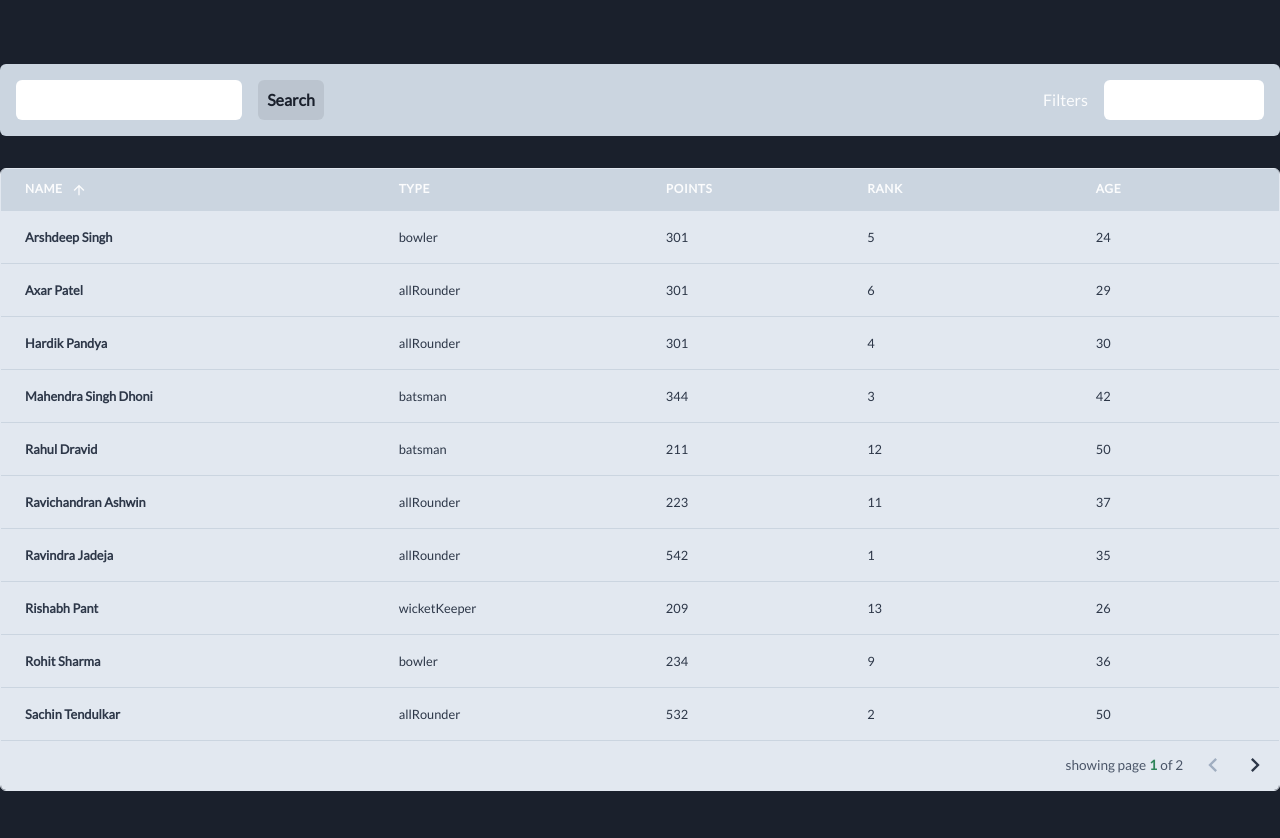
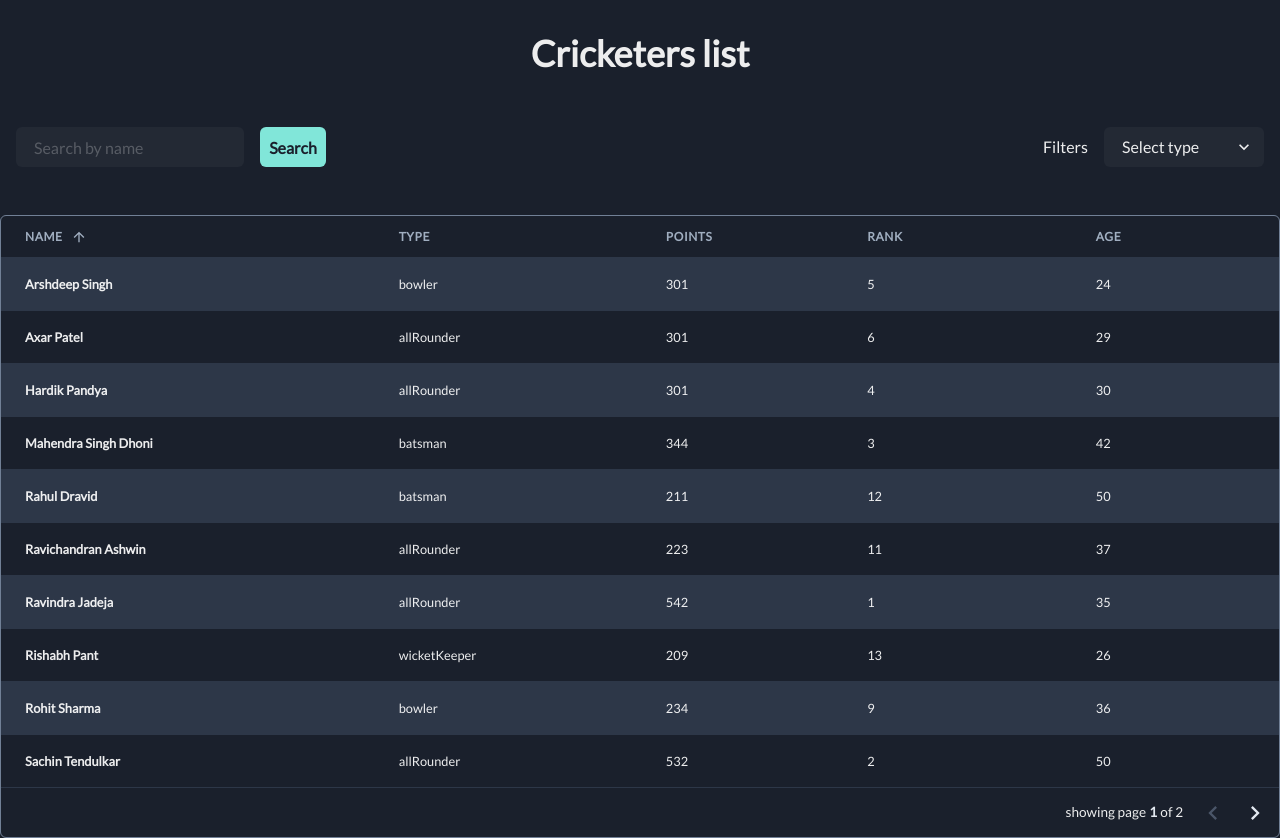
Before and after one commit to iamyusufali/cricketers-app, a React (Vite) app: page /players in a window 1280 px wide. Before the commit the page ends 800 px from the top, so only its background shows below. Built offline with nearby package versions, Linux system fonts and the light colour scheme.

Commit message:
enhance listing styles

```diff
--- a/src/components/Table.tsx
+++ b/src/components/Table.tsx
@@ -13,6 +13,7 @@
 	AlertIcon,
 	Alert,
 	Box,
+	Container,
 } from '@chakra-ui/react';
 import { ArrowDownIcon, ArrowUpIcon, ChevronLeftIcon, ChevronRightIcon } from '@chakra-ui/icons';
 import { Column } from '../pages/players/Listing';
@@ -98,21 +99,21 @@
 
 	if (!displayRows.length)
 		return (
-			<TableContainer w='full' border='1px' borderColor='gray.200' borderRadius='md'>
+			<Container>
 				<Flex justify='center' p='1em'>
 					<Alert status='warning'>
 						<AlertIcon />
 						<Text>No matching results found</Text>
 					</Alert>
 				</Flex>
-			</TableContainer>
+			</Container>
 		);
 
 	return (
-		<TableContainer w='full' border='1px' borderColor='gray.200' borderRadius='md'>
-			<ChakraTable variant='unstyled' bg='gray.200'>
+		<TableContainer w='full' border='1px' borderColor='gray.500' borderRadius='md' boxShadow='lg'>
+			<ChakraTable variant='striped' colorScheme='gray'>
 				<Thead>
-					<Tr bg='gray.300'>
+					<Tr>
 						{columns.map(column => {
 							return (
 								<Th key={column.accessor}>
@@ -136,7 +137,7 @@
 				</Thead>
 				<Tbody fontSize='0.8em'>
 					{displayRows.map(row => (
-						<Tr key={row.id} borderTop='1px' borderBottom='1px' borderColor='gray.300'>
+						<Tr key={row.id} borderTop='1px' borderBottom='1px'>
 							{columns.map(column => {
 								const finalValue = column.format
 									? column.format(row[column.accessor])
@@ -144,7 +145,7 @@
 
 								if (!finalValue) return;
 								return (
-									<Td color='gray.700' key={column.accessor}>
+									<Td key={column.accessor}>
 										{renderSingleRowData
 											? renderSingleRowData(row, column, finalValue)
 											: finalValue}
@@ -156,17 +157,13 @@
 				</Tbody>
 			</ChakraTable>
 
-			<Flex w='full' align='center' justify='end' gap='1em' p='0.65em' bg='gray.200'>
+			<Flex w='full' align='center' justify='end' gap='1em' p='0.65em'>
 				<Flex gap='0.2em'>
-					<Text fontSize='0.85em' color='gray.600'>
-						showing page
-					</Text>
-					<Text fontSize='0.85em' fontWeight='bold' color='green.600'>
+					<Text fontSize='0.85em'>showing page</Text>
+					<Text fontSize='0.85em' fontWeight='bold' color='gray.200'>
 						{currentPage}
 					</Text>
-					<Text fontSize='0.85em' color='gray.600'>
-						of {totalPages}
-					</Text>
+					<Text fontSize='0.85em'>of {totalPages}</Text>
 				</Flex>
 				{rowsCount > perPageLimit ? (
 					<Flex gap='0.85em'>
@@ -174,14 +171,14 @@
 							w={7}
 							h={7}
 							cursor={currentPage === 1 ? 'not-allowed' : 'pointer'}
-							color={currentPage === 1 ? 'gray.400' : 'gray.700'}
+							color={currentPage === 1 ? 'gray.600' : 'gray.200'}
 							onClick={() => movePage('backward')}
 						/>
 						<ChevronRightIcon
 							w={7}
 							h={7}
 							cursor={currentPage === totalPages ? 'not-allowed' : 'pointer'}
-							color={currentPage === totalPages ? 'gray.400' : 'gray.700'}
+							color={currentPage === totalPages ? 'gray.600' : 'gray.200'}
 							onClick={() => movePage('forward')}
 						/>
 					</Flex>
--- a/src/pages/players/Listing.tsx
+++ b/src/pages/players/Listing.tsx
@@ -1,5 +1,5 @@
 import { useEffect, useState, useRef } from 'react';
-import { Box, Button, Flex, Input, Select, Skeleton, Stack, Text } from '@chakra-ui/react';
+import { Box, Button, Flex, Heading, Input, Select, Skeleton, Stack, Text } from '@chakra-ui/react';
 import getPlayers, { TPlayer } from '../../utils/getPlayers';
 import { PaginationAction, Table } from '../../components/Table';
 import { TypeOptions } from '../../utils/constants';
@@ -80,21 +80,16 @@
 		);
 
 	return (
-		<Box mx='auto' w='80em' pt='4em'>
-			<Flex
-				align='center'
-				justify='space-between'
-				gap='1em'
-				mb='2em'
-				bg='gray.300'
-				borderRadius='md'
-				p='1em'
-			>
+		<Box mx='auto' w='80em' pt='2em'>
+			<Heading textAlign='center' mb='1em'>
+				Cricketers list
+			</Heading>
+			<Flex align='center' justify='space-between' gap='1em' mb='2em' borderRadius='md' p='1em'>
 				<Flex align='center' gap='1em'>
 					<Input
+						variant='filled'
 						ref={inputRef}
 						defaultValue={filters.search}
-						bg='white'
 						placeholder='Search by name'
 						onKeyDown={evt => {
 							if (evt.key === 'Enter') {
@@ -107,7 +102,7 @@
 						}}
 					/>
 					<Button
-						colorScheme='blackAlpha'
+						colorScheme='teal'
 						onClick={() => {
 							setFilters(prev => {
 								const filterVal = { ...prev, search: inputRef.current?.value };
@@ -124,8 +119,6 @@
 					<Box w='10em'>
 						<Select
 							value={filters.type}
-							bg='white'
-							_hover={{ bg: 'white' }}
 							variant='filled'
 							placeholder='Select type'
 							onChange={e => {
```
